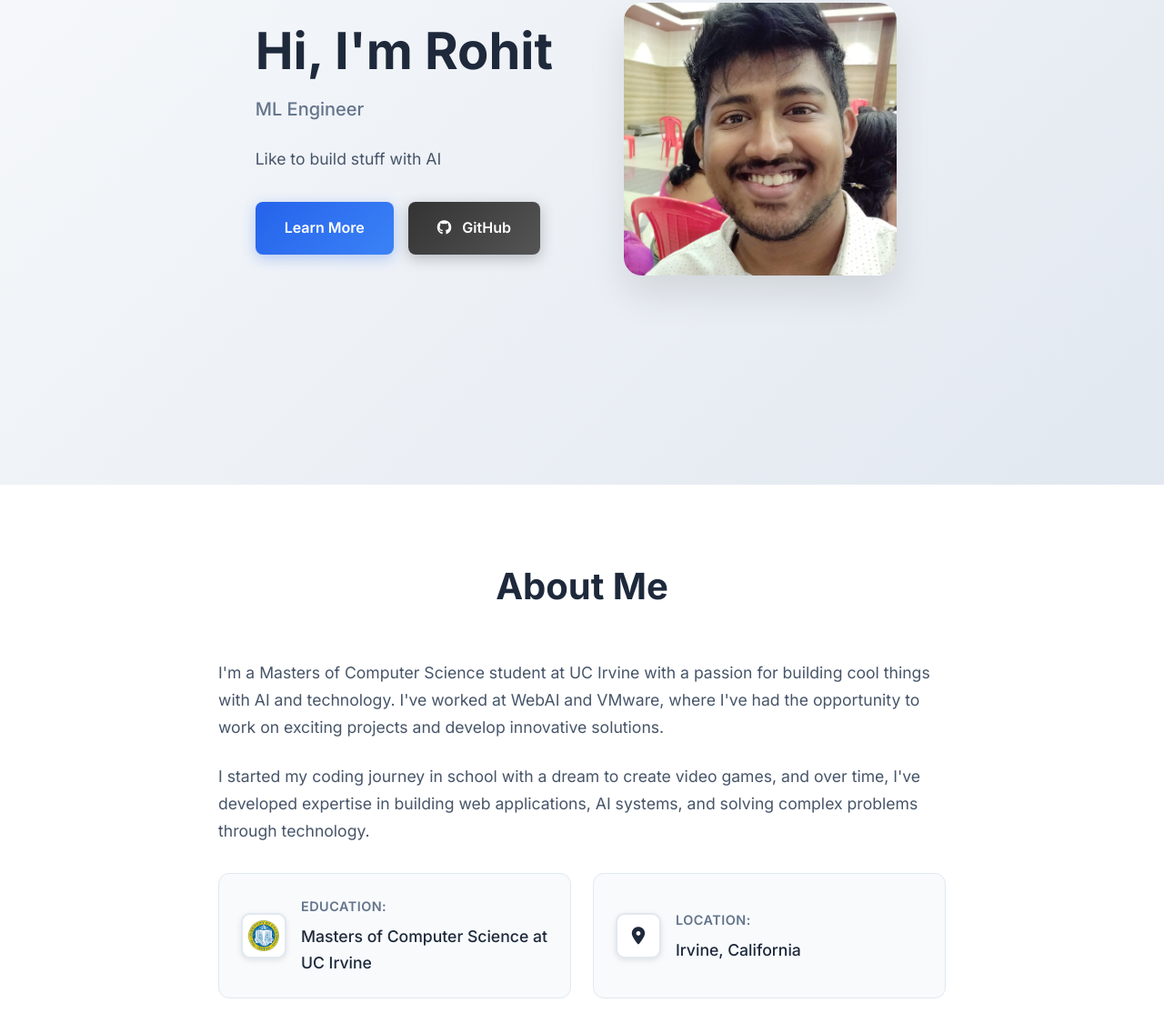
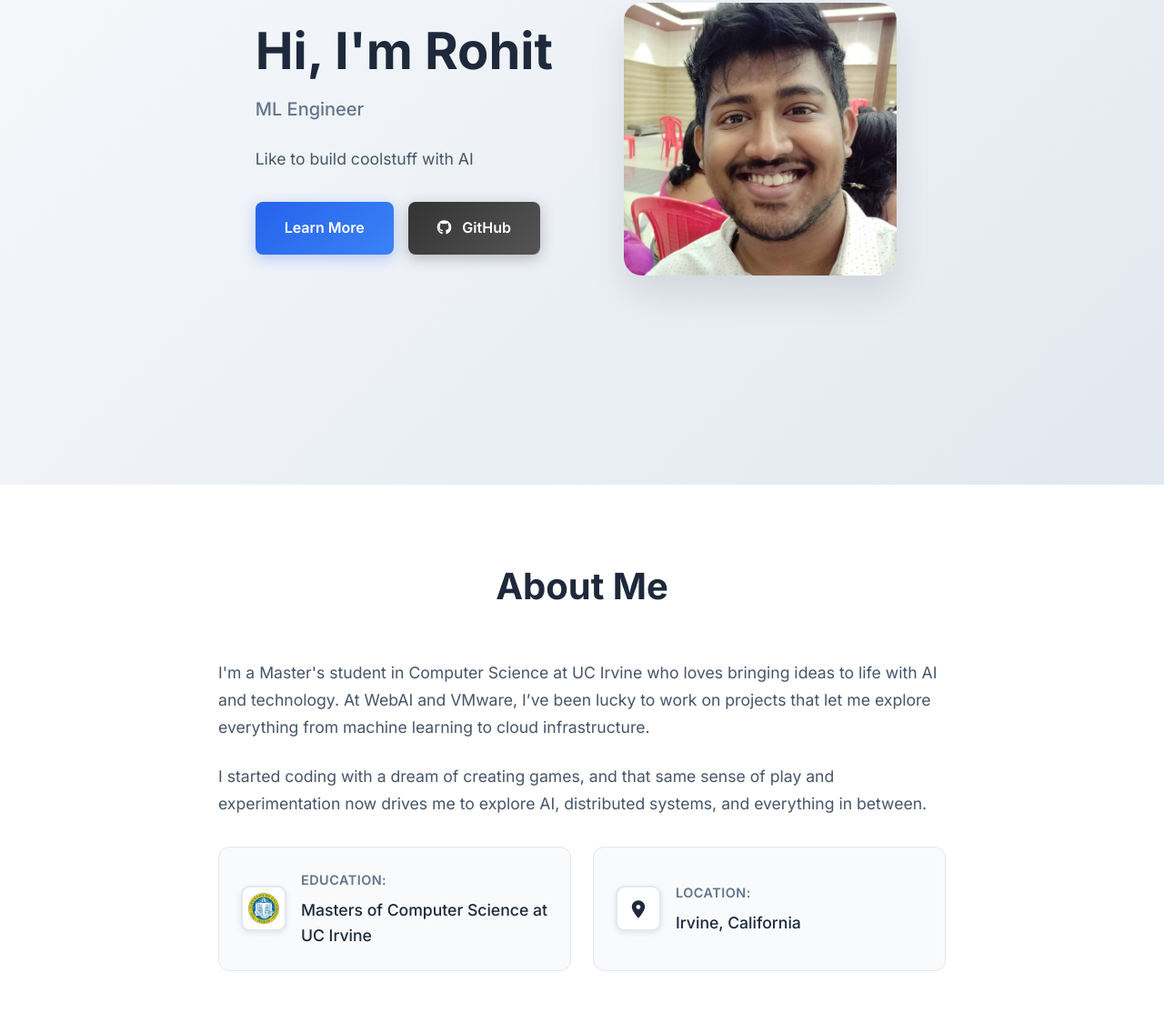
Before and after one commit to Rohitjk/Resume-Website, a plain HTML site: page index.html in a window 1280 px wide. Shown: the part 267-1392 px from the top of the page at 91% size. Drawn offline with Linux system fonts and the light colour scheme.

Commit message:
update about me

```diff
--- a/index.html
+++ b/index.html
@@ -28,7 +28,7 @@
             <div class="hero-text">
                 <h1>Hi, I'm Rohit</h1>
                 <p class="hero-subtitle">ML Engineer</p>
-                <p class="hero-description">Like to build stuff with AI</p>
+                <p class="hero-description">Like to build coolstuff with AI</p>
                 <div class="hero-buttons">
                     <a href="#about" class="cta-button">Learn More</a>
                     <a href="https://github.com/rohitjk" target="_blank" class="cta-button github"><i class="fab fa-github"></i> GitHub</a>
@@ -46,8 +46,8 @@
                 <h2>About Me</h2>
                 <div class="about-content">
                     <div class="about-text">
-                        <p>I'm a Masters of Computer Science student at UC Irvine with a passion for building cool things with AI and technology. I've worked at WebAI and VMware, where I've had the opportunity to work on exciting projects and develop innovative solutions.</p>
-                        <p>I started my coding journey in school with a dream to create video games, and over time, I've developed expertise in building web applications, AI systems, and solving complex problems through technology.</p>
+                        <p>I'm a Master's student in Computer Science at UC Irvine who loves bringing ideas to life with AI and technology. At WebAI and VMware, I’ve been lucky to work on projects that let me explore everything from machine learning to cloud infrastructure.</p>
+                        <p>I started coding with a dream of creating games, and that same sense of play and experimentation now drives me to explore AI, distributed systems, and everything in between.</p>
                         <div class="about-details">
                             <div class="detail-item education-item">
                                 <div class="education-logo">
```
